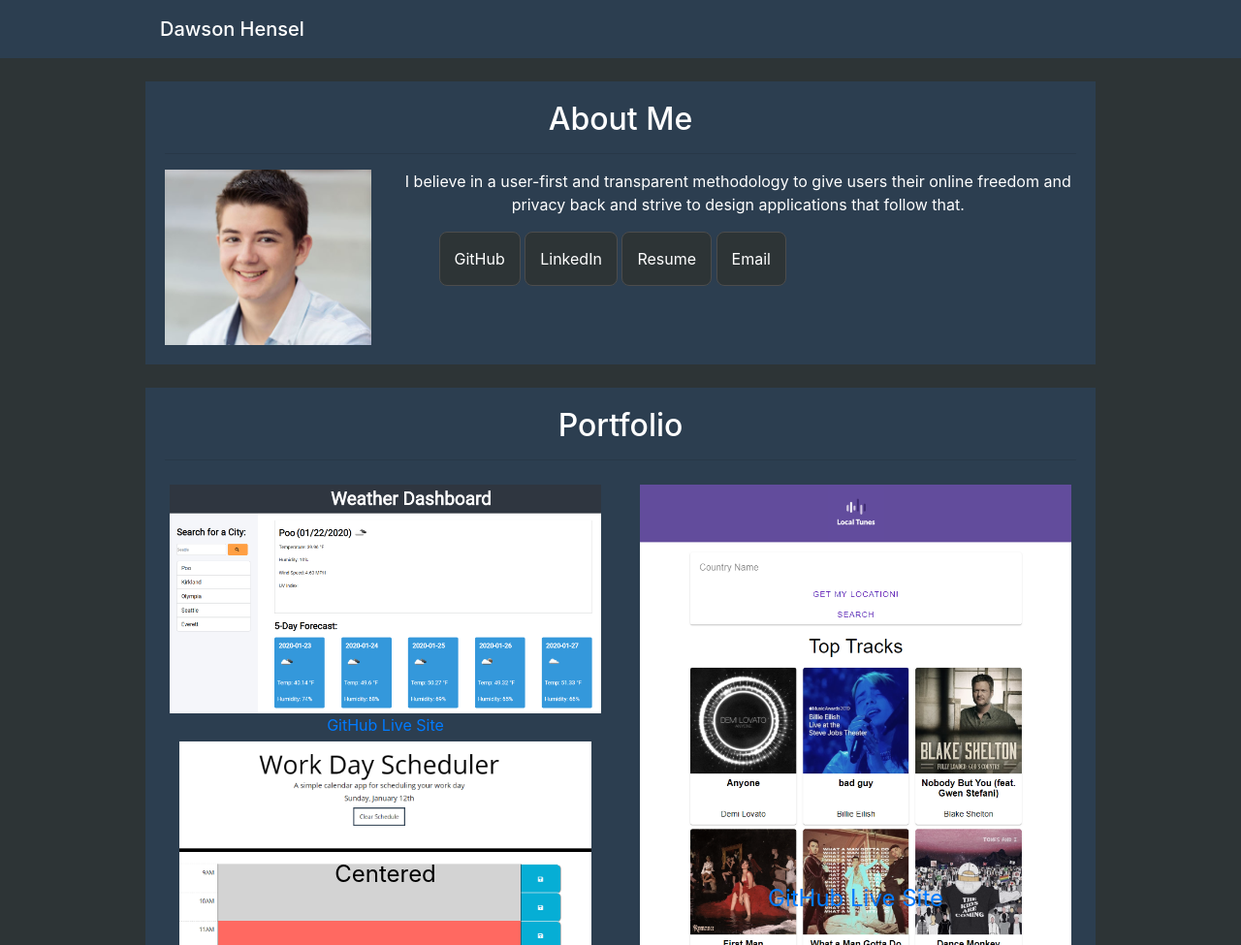
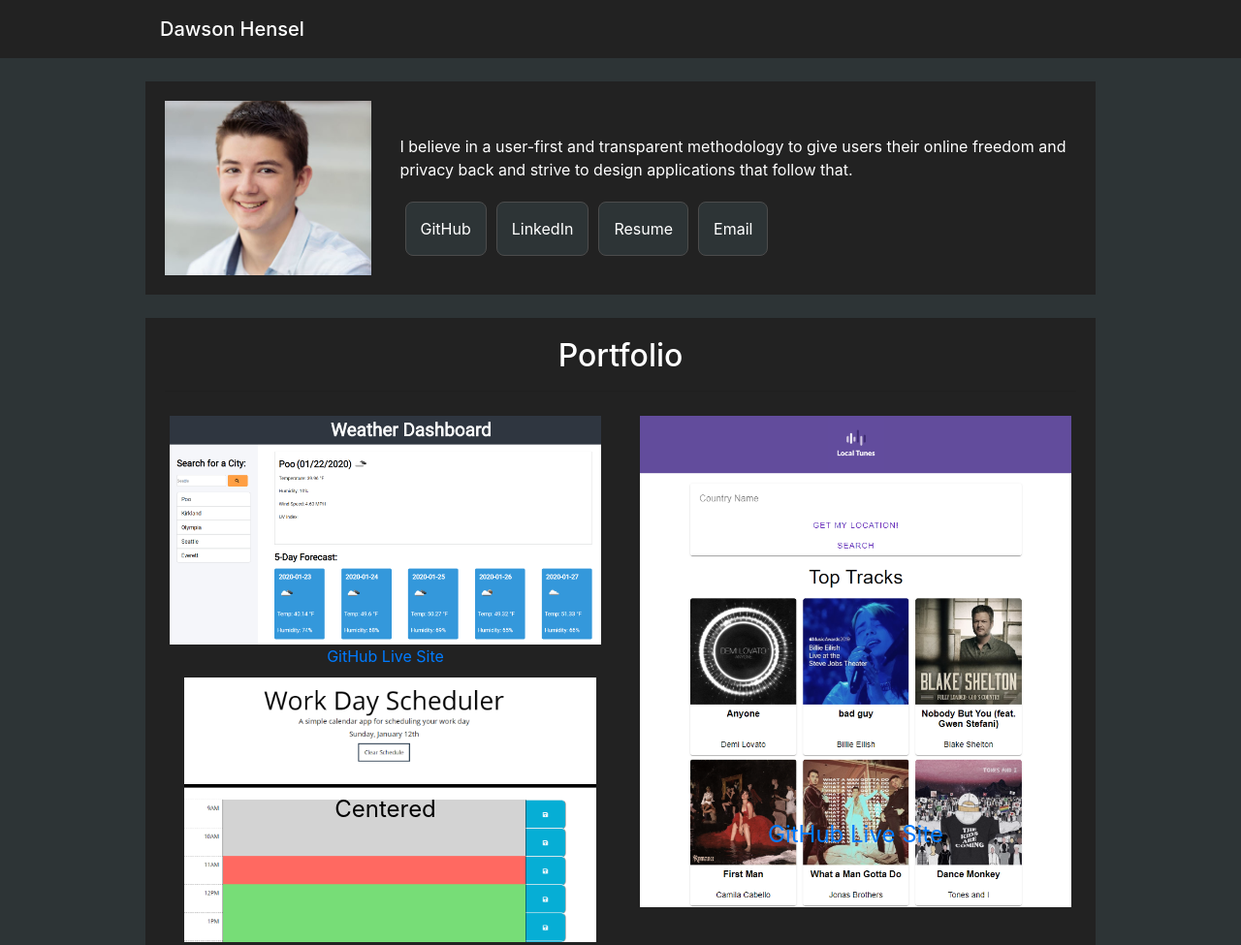
Before and after one commit to dhens/Unit-08-Homework-Professional-Materials, a plain HTML site: page index.html in a window 1280 px wide. Shown: the top 975 px of the page at 97% size. Drawn offline with nearby package versions, Linux system fonts and the light colour scheme.

Commit message:
removed about me h1 text. removed ul from buttons. added styles to make rest of the document black rather than blue. made buttons in a flex row. made boody height 100%

```diff
--- a/assets/css/style.css
+++ b/assets/css/style.css
@@ -3,6 +3,7 @@ body{
     background-color: #2d3436;
     color: #ffffff;
 
+    height: 100%;
     /* Reponsive margin to keep footer 20% view height  */
     margin-bottom: 20vh;
 }
@@ -10,6 +11,7 @@ body{
 button {
     border: 1px solid  #4c4c4c;
     padding: 15px;
+    margin: 5px;
     border-radius: 8px;
     background-color: #2d3436;
     color: white;
@@ -17,6 +19,7 @@ button {
 
 .buttonList {
     display: flex;
+    justify-content: left;
 }
 
 .container {
@@ -39,13 +42,14 @@ button {
 /* Navbar container */
 .container.container-nav-bar{
     padding: 0px;
-    background-color: #2c3e50;
+    background-color: #222222;
 }
 
 /* Main content container */
 .container.main-content{
     padding: 20px;
-    background-color: #2c3e50;
+    background-color: #222222;
+    height: 100%;
 }
 
 .container>.row>.col-md-6>img{
@@ -53,7 +57,7 @@ button {
 }
 
 .footer{
-    background-color: #2c3e50;
+    background-color: #222222;
     position: absolute;
     bottom: 0;
     width: 100%;
@@ -80,8 +84,14 @@ html{
     min-height: 100%;
 }
 
+img {
+    width: 100%;
+}
+
 li {
     list-style: none;
+    display: flex;
+    flex-direction: row;
 }
 
 /* Aligns end of navlinks flush to right side of container */
@@ -99,13 +109,13 @@ a.nav-link.nav3{
 .navbar.navbar-light.bg-light{
     padding: 0px;
     width: 100%;
-    background-color: #2c3e50 !important;
+    background-color: #222222 !important;
 }
 
 /* Dawson Hensel h1 text in navbar */
 .navbar-brand.mb-0.h1{
     color: #ffffff;
-    background-color: #2c3e50;
+    background-color: #222222;
     padding: 15px;
     height: 100%;
     margin: 0;
@@ -131,6 +141,9 @@ a.nav-link.nav3{
 .photo-text a{
 }
 
+.text-left {
+
+}
 
 @media screen and (max-width: 640px) {
     /* Navbar container */
@@ -156,6 +169,9 @@ a.nav-link.nav3{
       float: none;
       width: 100%;
     }
+    p {
+        margin-top: 5%;
+    }
     /* Navbar links */
     ul.nav.justify-content-end{
         width: 100%;
@@ -170,6 +186,9 @@ a.nav-link.nav3{
     .container{
         max-width: 640px;
     }
+    p {
+        margin-top: 5%;
+    }
 }
 
 /* Sets max size of container to comply with HW requirement */
@@ -179,4 +198,7 @@ a.nav-link.nav3{
         margin-left: 40px;
         margin: 0 auto;
     }
+    p {
+        margin-top: 5%;
+    }
 }
--- a/index.html
+++ b/index.html
@@ -23,23 +23,14 @@
 
             <div class="container main-content my-4">
                 <div class="row">
-                    <div class="col-md-12">
-                        <h2>About Me</h2>
-                        <hr>
-                    </div>
-                </div>
-                <div class="row">
                     <div class="col-md-3 text-center col-sm-12">
                         <img class="img-fluid" src="assets/images/dawson.jpg" alt="Headshot image">
                     </div>
                     <div class="col-md-9 col-sm-12">
-                        <p>I believe in a user-first and transparent methodology to give users their online freedom and privacy back and strive to design applications that follow that.</p>
+                        <p class="text-left">I believe in a user-first and transparent methodology to give users their online freedom and privacy back and strive to design applications that follow that.</p>
                         <div class="buttonList">
-                            <ul>
                                 <a target="_blank" rel="noopener noreferrer" href="https://github.com/dhens">
-                                    <button>
-                                        GitHub
-                                    </button>
+                                    <button>GitHub</button>
                                 </a>
                                 <a target="_blank" rel="noopener noreferrer" href="https://www.linkedin.com/in/dawson-hensel-2aba54195/">
                                     <button>LinkedIn</button>
@@ -50,12 +41,12 @@
                                 <a target="_blank" rel="noopener noreferrer" href="mailto:dawsonhensel@gmail.com">
                                     <button>Email</button>
                                 </a>
-                            </ul>
                         </div>
                     </div>
                 </div>
             </div>
 
+            <!-- Begin Portfolio Section-->
             <div class="container main-content my-4">
                 <h2>Portfolio</h2>
                 <hr>
@@ -78,7 +69,7 @@
                             </a>
                         </div>
                         <div class="container">
-                            <img src="assets/images/planner.png" alt="Snow" style="width:100%;">
+                            <img class="photo-grid-img" src="assets/images/planner.png" alt="Planner" style="width:100%;">
                             <div class="centered">Centered</div>
                           </div>
                         <div class="photo-grid-img">
```
